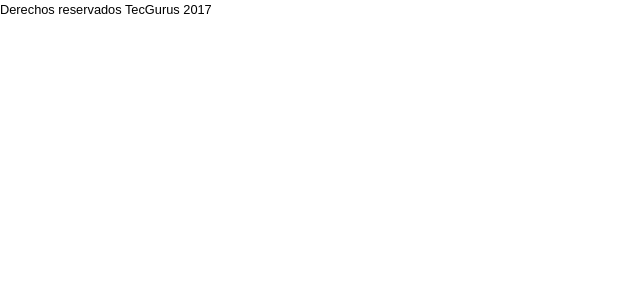
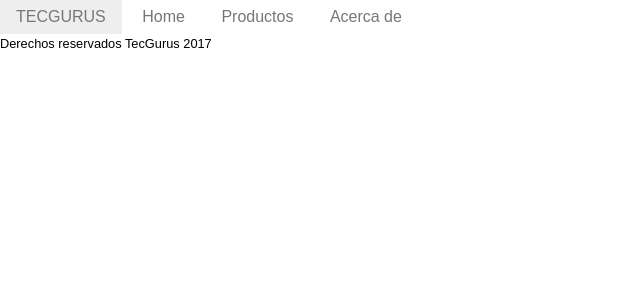
Before and after one commit to ddperalta/phpFrameworks1, a CodeIgniter app: page /productos/ in a window 1280 px wide. Shown: the top 300 px of the page, without its empty margins (0-640 px from the left). Run offline with CodeIgniter, Linux system fonts and the light colour scheme; some libraries are stand-ins or nearby versions.

Commit message:
mis cambios

```diff
--- a/application/config/routes.php
+++ b/application/config/routes.php
@@ -57,3 +57,5 @@ $route['productos/index'] = 'productos/index';
 $route['productos/create'] = 'productos/create';
 $route['productos/(:any)'] = 'productos/view/$1';
 $route['productos'] = 'productos';
+
+$route['(:any)'] = 'pages/view/$1';
--- a/application/controllers/Productos.php
+++ b/application/controllers/Productos.php
@@ -36,6 +36,7 @@
 
 			$this->form_validation->set_rules('nombre','Nombre','required');
 			$this->form_validation->set_rules('precio','Precio','required');
+			$this->form_validation->set_rules('precio','Precio','decimal');
 
 			// Muestra el formulario por primera vez
 			if($this->form_validation->run()===FALSE){
--- a/application/controllers/Welcome.php
+++ b/application/controllers/Welcome.php
@@ -2,9 +2,16 @@
 defined('BASEPATH') OR exit('No direct script access allowed');
 
 class Welcome extends CI_Controller {
+
+	public function __construct(){
+		parent::__construct();
+		$this->load->model('productos_model');
+		$this->load->helper('url_helper');
+	}
 	public function index()
 	{
 		$this->load->view('elements/header');
 		$this->load->view('elements/footer');
 	}
+
 }
--- a/application/views/elements/header.php
+++ b/application/views/elements/header.php
@@ -8,3 +8,12 @@ defined('BASEPATH') OR exit('No direct script access allowed');
 	<link rel="stylesheet" href="https://unpkg.com/purecss@0.6.2/build/pure-min.css" integrity="sha384-UQiGfs9ICog+LwheBSRCt1o5cbyKIHbwjWscjemyBMT9YCUMZffs6UqUTd0hObXD" crossorigin="anonymous">
 </head>
 <body>
+
+<div class="pure-menu pure-menu-horizontal">
+          <a href="<?php echo site_url(); ?>" class="pure-menu-heading pure-menu-link">TecGurus</a>
+          <ul class="pure-menu-list">
+              <li class="pure-menu-item"><a href="<?php echo site_url('pages/view/home') ?>" class="pure-menu-link">Home</a></li>
+              <li class="pure-menu-item"><a href="<?php echo site_url('productos'); ?>" class="pure-menu-link">Productos</a></li>
+              <li class="pure-menu-item"><a href="<?php echo site_url('pages/view/about'); ?>" class="pure-menu-link">Acerca de</a></li>
+          </ul>
+</div>
--- /dev/null
+++ b/application/views/pages/about.php
@@ -0,0 +1,2 @@
+
+<h1>Pagina About</h1>
--- /dev/null
+++ b/application/views/pages/home.php
@@ -0,0 +1,2 @@
+
+<h1>Pagina Home</h1>
--- a/application/views/productos/create.php
+++ b/application/views/productos/create.php
@@ -9,13 +9,13 @@
 	<fieldset>
 		<legend>Crear Producto</legend>
 		<label for="nombre">Nombre</label>
-		<input type="input" name="nombre" placeholder="nombre">
+		<input type="input" name="nombre" placeholder="nombre" required>
 
 		<label for="descripcion">Descripcion</label>
 		<textarea name="descripcion" placeholder="nombre"></textarea>
 
 		<label for="precio">Precio</label>
-		<input type="input" name="precio" placeholder="100"></br>
+		<input type="input" name="precio" placeholder="100" required></br>
 
 		<button type="submit" class="pure-button pure-button-primary"  >Crear Producto</button>
 	</fieldset>
```
Also changed, not shown: application/controllers/pages.php (added, +23 -0 lines).
